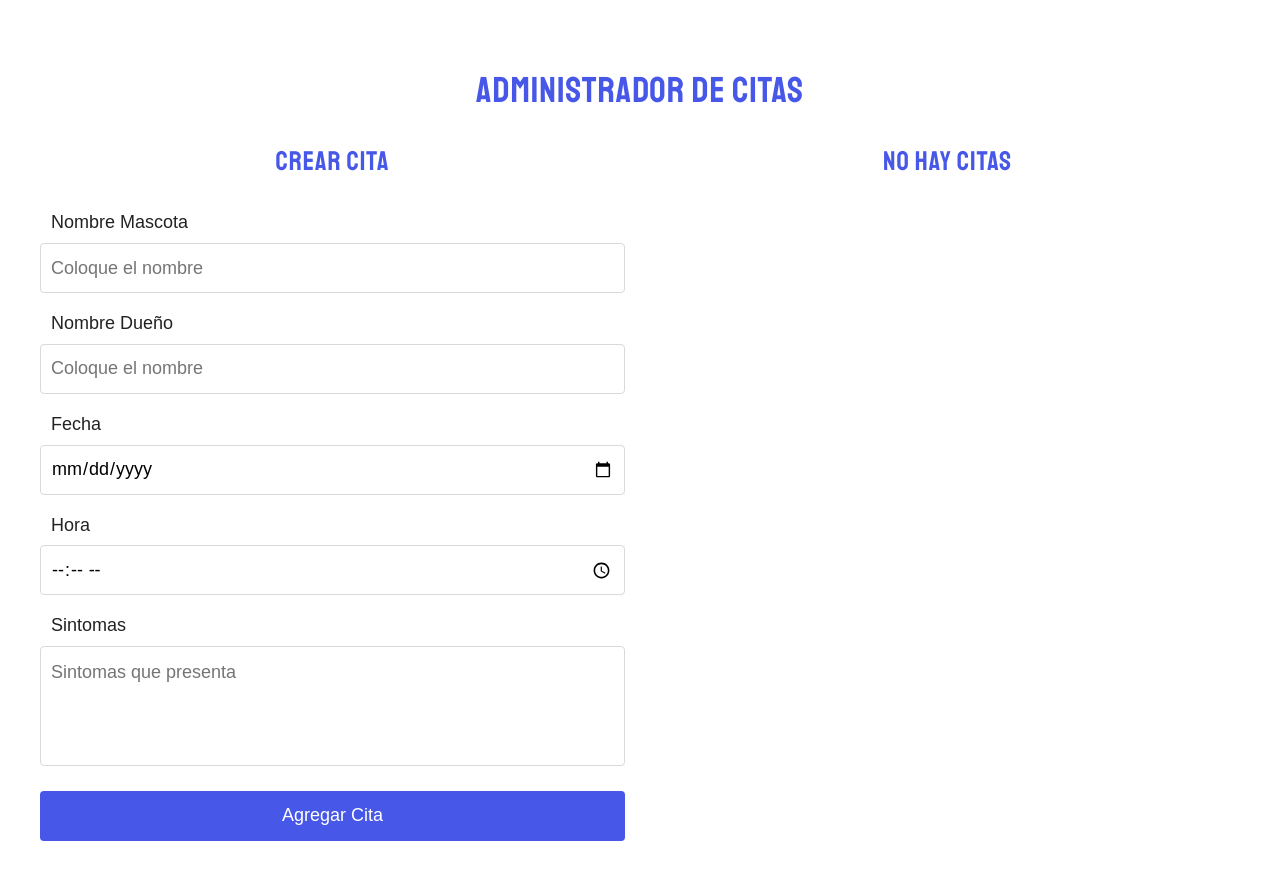
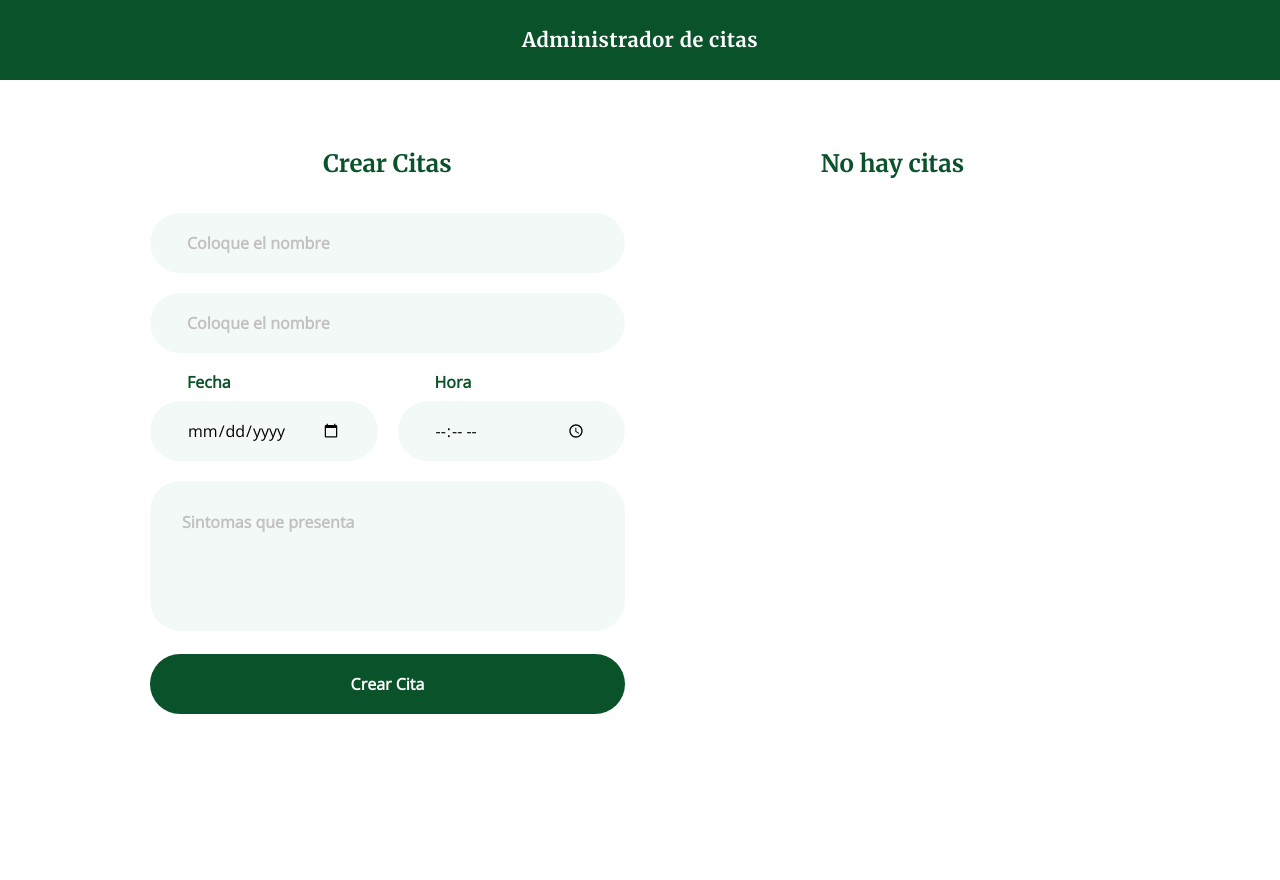
Before and after one commit to davecast/appointment-manager, a React (Create React App) app: page / in a window 1280 px wide. Shown: the top 880 px of the page. After the commit the page ends 800 px from the top, so only its background shows below. Built offline with nearby package versions, Linux system fonts and the light colour scheme.

Commit message:
Add styles for new look and feel

```diff
--- a/public/index.html
+++ b/public/index.html
@@ -18,7 +18,7 @@
       href="https://cdnjs.cloudflare.com/ajax/libs/normalize/8.0.1/normalize.min.css"
     />
     <link
-      href="https://fonts.googleapis.com/css?family=Staatliches"
+      href="https://fonts.googleapis.com/css2?family=Merriweather:wght@700;900&family=Open+Sans&display=swap"
       rel="stylesheet"
     />
   </head>
--- a/src/App.js
+++ b/src/App.js
@@ -1,16 +1,14 @@
 import React, { Fragment } from "react";
 
-/*LAYOUT*/
-import Wrapper from "./layouts/Wrapper";
+/*COMPONENTS*/
+import Header from "./components/Header";
 import Appointment from "./components/Appointments";
 
 function App() {
   return (
     <Fragment>
-      <Wrapper>
-        <h1>Administrador de Citas</h1>
-        <Appointment />
-      </Wrapper>
+      <Header />
+      <Appointment />
     </Fragment>
   );
 }
--- a/src/components/Appointment.js
+++ b/src/components/Appointment.js
@@ -1,35 +1,123 @@
 import React from "react";
+import styled from "styled-components";
+import PropTypes from "prop-types";
 
-import PropTypes from 'prop-types';
+const AppointmentStyled = styled.article`
+  background: var(--greyLight);
+  display: grid;
+  grid-template: 1fr / 50px 1fr 50px;
+  padding: 10px 20px;
+  grid-gap: 15px;
+  border-radius: 300px;
+  align-items: center;
+  margin-bottom: 20px;
+`;
+
+const Image = styled.img`
+  width: 50px;
+  height: 50px;
+  border-radius: 50%;
+`;
+const Info = styled.div``;
+
+const PetName = styled.h3`
+  text-transform: capitalize;
+  color: var(--green);
+  font-size: 16px;
+  font-weight: bold;
+`;
+const OwnerName = styled.p`
+  color: var(--grey);
+  font-size: 12px;
+  line-height: 12px;
+  font-weight: bold;
+  margin-bottom: 5px;
+`;
+const Symptoms = styled.p`
+  color: var(--black);
+  font-size: 12px;
+  line-height: 12px;
+  margin-bottom: 5px;
+`;
+const DateTimeInfo = styled.ul`
+  display: flex;
+  list-style: none;
+  padding: 0;
+  margin: 0;
+  li {
+    display: flex;
+    margin-right: 10px;
+  }
+`;
+const MetaInfo = styled.p`
+  font-size: 12px;
+  line-height: 12px;
+`;
+const MetaTitle = styled.strong`
+  font-size: 12px;
+  line-height: 12px;
+  margin-right: 5px;
+`;
+
+const DelentInfo = styled.button`
+  width: 40px;
+  height: 20px;
+  background: #fd356d;
+  border: none;
+  border-radius: 10px;
+  color: var(--white);
+  font-size: 12px;
+  line-height: 12px;
+  font-weight: bold;
+  outline: none;
+  cursor: pointer;
+  transition: all 0.3s ease-in-out;
+  :hover {
+    transform: translateY(-3px);
+    opacity: 0.85;
+    box-shadow: 0px 3px 6px rgba(0,0,0,0.1), 0px 3px 6px rgba(0,0,0,0.1);
+  }
+  :active {
+    transform: translateY(0px);
+    opacity: 0.95;
+    box-shadow: 0px 2px 4px rgba(0,0,0,0.1), 0px 2px 4px rgba(0,0,0,0.1);
+  }
+`;
 
 const Appointment = ({ appointment, deteleAppointment }) => {
-  const { pet, owner, quote, hour, symptoms, id } = appointment;
+  const { pet, owner, quote, hour, symptoms, id, image } = appointment;
   return (
-    <div>
-      <p>
-        Mascota: <span>{pet}</span>{" "}
-      </p>
-      <p>
-        Dueño: <span>{owner}</span>{" "}
-      </p>
-      <p>
-        Fecha: <span>{quote}</span>{" "}
-      </p>
-      <p>
-        Hora: <span>{hour}</span>{" "}
-      </p>
-      <p>
-        Sintomas: <span>{symptoms}</span>{" "}
-      </p>
-
-      <button onClick={() => deteleAppointment(id)}>Eliminar</button>
-    </div>
+    <AppointmentStyled>
+      <Image src={image} alt={pet} />
+      <Info>
+        <PetName>{pet}</PetName>
+        <OwnerName>Dueño: {owner}</OwnerName>
+        <Symptoms>
+          <MetaTitle>Sintomas:</MetaTitle>: {symptoms}
+        </Symptoms>
+        <DateTimeInfo>
+          <li>
+            <MetaInfo>
+              <MetaTitle>Fecha entrada:</MetaTitle>
+              {quote}
+            </MetaInfo>
+          </li>
+          <li>
+            <MetaInfo>
+              <MetaTitle>Hora entrada:</MetaTitle>
+              {hour}
+            </MetaInfo>
+          </li>
+        </DateTimeInfo>
+      </Info>
+      <DelentInfo onClick={() => deteleAppointment(id)}>X</DelentInfo>
+    </AppointmentStyled>
   );
 };
 
 Appointment.protoType = {
   appointment: PropTypes.object.isRequired,
-  deteleAppointment: PropTypes.func.isRequired
-}
+  deteleAppointment: PropTypes.func.isRequired,
+};
 
 export default Appointment;
--- a/src/components/Appointments.js
+++ b/src/components/Appointments.js
@@ -1,6 +1,11 @@
 import React, { useState, useEffect } from "react";
 import styled from "styled-components";
 
+/*LAYOUT*/
+import Wrapper from "../layouts/Wrapper";
+import Title from "../layouts/Title";
+
+/*COMPONENTS*/
 import Form from "./Form";
 import Appointment from "./Appointment";
 
@@ -8,6 +13,7 @@ const AppointmentStyled = styled.section`
   display: grid;
   grid-template: 1fr / 1fr 1fr;
   grid-gap: 30px;
+  padding: 70px 0;
 `;
 
 const FormContainer = styled.div``;
@@ -51,12 +57,13 @@ const Appointments = () => {
     appointments.length === 0 ? "No hay citas" : "Administra tus citas";
 
   return (
+    <Wrapper>
       <AppointmentStyled>
         <FormContainer>
           <Form addAppointment={addAppointment} />
         </FormContainer>
         <ResultContainer>
-        <h2>{title}</h2>
+          <Title>{title}</Title>
           {appointments.map((appointment) => (
             <Appointment
               key={appointment.id}
@@ -66,6 +73,7 @@ const Appointments = () => {
           ))}
         </ResultContainer>
       </AppointmentStyled>
+    </Wrapper>
   );
 };
 
--- a/src/components/Form.js
+++ b/src/components/Form.js
@@ -1,48 +1,99 @@
 import React, { Fragment, useState } from "react";
-import { v4 as uuid } from 'uuid'
+import { v4 as uuid } from "uuid";
 import styled from "styled-components";
-import PropTypes from 'prop-types';
+import PropTypes from "prop-types";
 
-const FormStyled = styled.form``;
+/*LAYOUTS*/
+import Title from "../layouts/Title";
+
+const FormStyled = styled.form`
+  display: grid;
+  grid-template: 1fr / repeat(2, 1fr);
+  grid-gap: 20px;
+  grid-template-areas: "pet pet" "owner owner" "quote hour" "symtoms symtoms" "button button";
+`;
 const FormControl = styled.div`
-  margin-bottom: 20px;
+  :nth-child(1) {
+    grid-area: pet;
+  }
+  :nth-child(2) {
+    grid-area: owner;
+  }
+  :nth-child(3) {
+    grid-area: quote;
+  }
+  :nth-child(4) {
+    grid-area: hour;
+  }
+  :nth-child(5) {
+    grid-area: symtoms;
+  }
+  :nth-child(6) {
+    grid-area: button;
+  }
 `;
 const Label = styled.label`
   display: block;
   margin-bottom: 10px;
-  padding-left: 11px;
+  padding-left: 37px;
+  font-weight: bold;
+  color: var(--green);
 `;
 const Input = styled.input`
-  height: 50px;
+  height: 60px;
   width: 100%;
   outline: none;
-  padding: 0 10px;
-  border: 1px solid var(--grey);
-  border-radius: 4px;
+  padding: 0 35px;
+  border: 2px solid transparent;
+  border-radius: 30px;
   box-shadow: none;
+  background: var(--greenLight);
+  transition: all 0.3s ease-in-out;
+  ::placeholder {
+    font-weight: bold;
+    color: var(--grey);
+  }
+  :focus {
+    border: 2px solid var(--green);
+  }
+  :focus::placeholder {
+    color: var(--black);
+  }
 `;
 const TextArea = styled.textarea`
   width: 100%;
   outline: none;
-  padding: 15px 10px;
-  border: 1px solid var(--grey);
-  border-radius: 4px;
-  box-shadow: none;
+  padding: 30px;
+  border: 2px solid transparent;
   resize: none;
-  min-height: 120px;
+  min-height: 150px;
+  border-radius: 30px;
+  background: var(--greenLight);
+  transition: all 0.3s ease-in-out;
+  ::placeholder {
+    font-weight: bold;
+    color: var(--grey);
+  }
+  :focus {
+    border: 2px solid var(--green);
+  }
+  :focus::placeholder {
+    color: var(--black);
+  }
 `;
 const Button = styled.button`
   width: 100%;
-  height: 50px;
-  background-color: var(--blue);
+  height: 60px;
+  background-color: var(--green);
   color: var(--white);
-  border-radius: 4px;
+  border-radius: 30px;
   border: none;
   outline: none;
   cursor: pointer;
+  font-weight: bold;
   transition: all 0.3s ease-in-out;
   :hover {
-    background-color: #222;
+    opacity: 0.75;
   }
 `;
 
@@ -53,7 +104,7 @@ const Form = ({ addAppointment }) => {
     owner: "",
     quote: "",
     hour: "",
-    symptoms: "",
+    symptoms: ""
   });
 
   const [error, setError] = useState(false);
@@ -62,7 +113,7 @@ const Form = ({ addAppointment }) => {
   const handleChange = (e) => {
     setAppointment({
       ...appointment,
-      [e.target.name]: e.target.value,
+      [e.target.name]: e.target.value
     });
   };
 
@@ -86,10 +137,14 @@ const Form = ({ addAppointment }) => {
     }
 
     //Elominar mensaje de error
-    setError(false );
+    setError(false);
 
     // Asignar un ID
     appointment.id = uuid();
+
+    // Asiganamos la imagen
+    let number = Math.floor(Math.random() * 9) + 1
+    appointment.image = `http://lorempixel.com/200/200/animals/${number}/`
 
     // Crear la cita
     addAppointment(appointment);
@@ -101,17 +156,17 @@ const Form = ({ addAppointment }) => {
       quote: "",
       hour: "",
       symptoms: "",
-    })
+      image: ""
+    });
   };
   return (
     <Fragment>
-      <h2>Crear Cita</h2>
+      <Title>Crear Citas</Title>
 
-      { error ? <p>Todos los campos son obligatorio</p> : null }
+      {error ? <p>Todos los campos son obligatorio</p> : null}
 
       <FormStyled onSubmit={handleSubmit}>
         <FormControl>
-          <Label>Nombre Mascota</Label>
           <Input
             onChange={handleChange}
             type="text"
@@ -121,7 +176,6 @@ const Form = ({ addAppointment }) => {
           />
         </FormControl>
         <FormControl>
-          <Label>Nombre Dueño</Label>
           <Input
             onChange={handleChange}
             type="text"
@@ -144,7 +198,6 @@ const Form = ({ addAppointment }) => {
           <Input onChange={handleChange} type="time" name="hour" value={hour} />
         </FormControl>
         <FormControl>
-          <Label>Sintomas</Label>
           <TextArea
             onChange={handleChange}
             name="symptoms"
@@ -152,15 +205,16 @@ const Form = ({ addAppointment }) => {
             value={symptoms}
           ></TextArea>
         </FormControl>
-
-        <Button type="submit">Agregar Cita</Button>
+        <FormControl>
+          <Button type="submit">Crear Cita</Button>
+        </FormControl>
       </FormStyled>
     </Fragment>
   );
 };
 
 Form.propTypes = {
-  addAppointment: PropTypes.func.isRequired
-}
+  addAppointment: PropTypes.func.isRequired,
+};
 
 export default Form;
--- /dev/null
+++ b/src/components/Header.js
@@ -0,0 +1,37 @@
+import React from "react";
+import styled from "styled-components";
+
+/*LAYOUT*/
+import Wrapper from "../layouts/Wrapper";
+
+const HeaderStyled = styled.header`
+  background: var(--green);
+`;
+const HeaderContent = styled.div`
+  height: 80px;
+  display: flex;
+  justify-content: center;
+  align-items: center;
+`;
+
+const HeaderTitle = styled.h1`
+  color: #fff;
+  font-family: "Merriweather", serif;
+  font-size: 20px;
+  line-height: 20px;
+  letter-spacing: 0.5px;
+`;
+
+const Header = () => {
+  return (
+    <HeaderStyled>
+      <Wrapper>
+        <HeaderContent>
+          <HeaderTitle>Administrador de citas</HeaderTitle>
+        </HeaderContent>
+      </Wrapper>
+    </HeaderStyled>
+  );
+};
+
+export default Header;
--- a/src/index.css
+++ b/src/index.css
@@ -1,90 +1,31 @@
 :root {
   --white: #ffffff;
   --black: #222222;
-  --blue: #4757e7;
-  --grey: #dad8d8;
+  --grey:  #c1c1c1;
+  --greyLight: #f1f1f1;
+  --green: #0a522a;
+  --greenLight: #f3f9f6;
 }
 html {
   min-height: 100%;
 }
 body {
-  padding: 70px 0px;
-  font-size: 18px;
+  font-size: 16px;
   margin: 0;
-  font-family: sans-serif;
+  font-family: 'Open Sans', sans-serif;
   /*background-image: linear-gradient(-225deg, #A445B2 0%, #D41872 52%, #FF0066 100%);
-  */min-height: 100%;
+  */
+  min-height: 100%;
 }
 * {
   box-sizing: border-box;
 }
-h1, h2  {
-  color: var(--blue);
-  text-align: center;
-  margin: 0 0 35px;
-  text-transform: uppercase;
-  font-family: 'Staatliches', cursive;
-  letter-spacing: 1px;
-  font-weight: 300;
+h1,
+h2,
+h3,
+h4,
+h5,
+p,
+h6 {
+  margin: 0;
 }
-.lista-citas .media {
-  border-bottom: 1px solid #e1e1e1;
-  padding-bottom: 3rem;
-}
-
-.lista-citas .media:last-of-type{
-  border-bottom: 0;
-}
-.lista-citas .media-body p {
-  margin:0;
-}
-.lista-citas .media-body button {
-  margin-top: 1rem!important;
-}
-.lista-citas .media-body span {
-  font-weight: bold;
-}
-
-label {
-  color: var(--black);
-}
-
-.cita {
-  padding: 2rem;
-  background: white;
-  border-bottom: 1px solid #e1e1e1;
-  color: black;
-}
-
-.cita p {
-  font-weight: bold;
-  margin-bottom: .8rem;
-}
-.cita p span {
-  font-weight: normal;
-
-}
-.cita:first-of-type {
-  border-top-left-radius: 1rem;
-  border-top-right-radius: 1rem;
-}
-.cita:last-of-type {
-  border-bottom-left-radius: 1rem;
-  border-bottom-right-radius: 1rem;
-}
-.button.eliminar,
-.button.eliminar:hover {
-  background-color: #c10059;
-  color: white;
-  margin-top: 2rem;
-}
-
-.alerta-error {
-  background-color: white;
-  color: red;
-  padding: 1rem;
-  font-size: 2rem;
-  text-transform: uppercase;
-  text-align: center;
-  font-family:  'Staatliches', cursive;
-}
--- /dev/null
+++ b/src/layouts/Title.js
@@ -0,0 +1,13 @@
+import React from "react";
+import styled from "styled-components";
+
+const TitleStyled = styled.h2`
+  font-family: "Merriweather", serif;
+  color: var(--green);
+  margin-bottom: 35px;
+  text-align: center;
+`;
+
+const Title = ({ children }) => <TitleStyled>{children}</TitleStyled>;
+
+export default Title;
--- a/src/layouts/Wrapper.js
+++ b/src/layouts/Wrapper.js
@@ -2,7 +2,7 @@ import React from "react";
 import styled from "styled-components";
 
 const WrapperStyled = styled.div`
-  max-width: 1200px;
+  max-width: 980px;
   width: 100%;
   margin: 0 auto;
 `;
```
Lines whose indentation alone changed are shown as unchanged.
